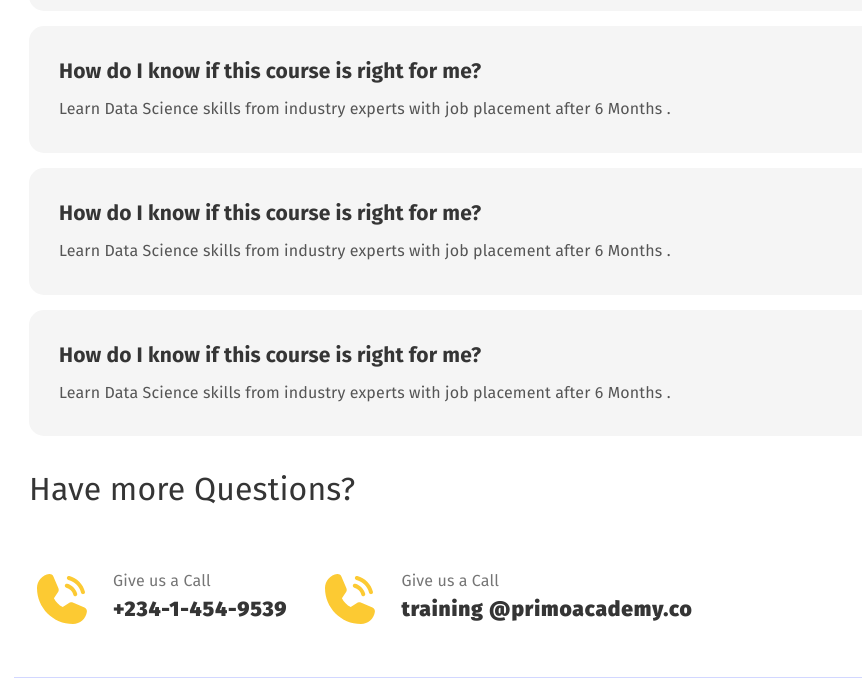
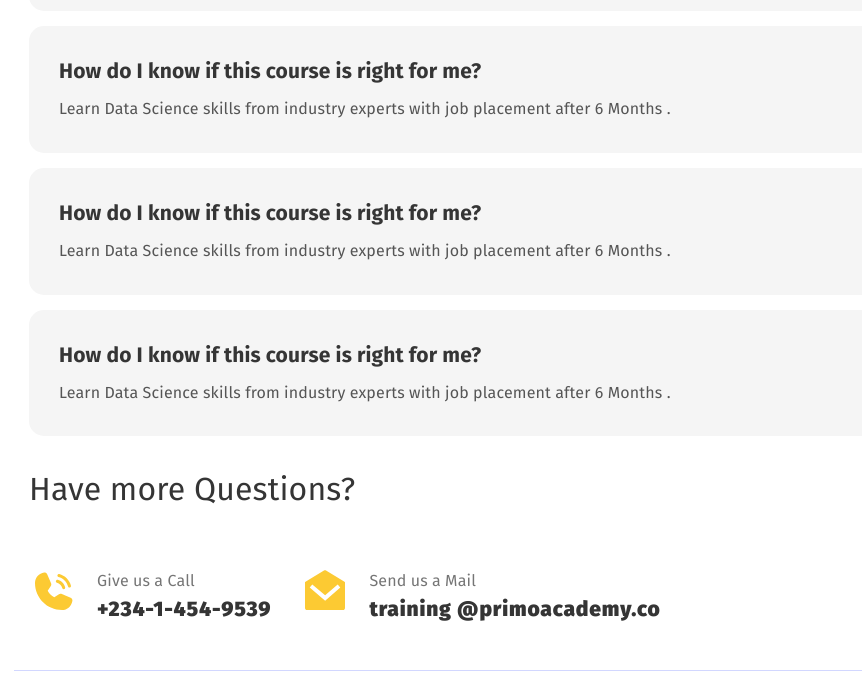
Before and after one commit to Calebs/primo_academy, a plain HTML site: page index.html in a window 1280 px wide. Shown: the part 2608-3307 px from the top of the page, without its empty margins (41-903 px from the left). Drawn offline with Linux system fonts and the light colour scheme.

Commit message:
Contact email label corrections

```diff
--- a/index.html
+++ b/index.html
@@ -371,7 +371,7 @@
                     <li class="contact_detail">
                         <div class="media_item">
                             <div class="media_figure">
-                                <img src="./img/icons/PhoneCall.svg" alt="">
+                                <img src="./img/icons/PhoneCall.svg" class="cust_icon icon_md" alt="An outgoing phone call">
                             </div>
                             <div class="media_info">
                                 <span class="infoLabel color__grey_dark">Give us a Call</span>
@@ -384,10 +384,10 @@
                     <li class="contact_detail">
                         <div class="media_item">
                             <div class="media_figure">
-                                <img src="./img/icons/PhoneCall.svg" alt="">
+                                <img src="./img/icons/mail-open.svg" alt="email envelope" class="cust_icon icon_md">
                             </div>
                             <div class="media_info">
-                                <span class="infoLabel color__grey_dark">Give us a Call</span>
+                                <span class="infoLabel color__grey_dark">Send us a Mail</span>
                                 <h4 class="title title_sm text__color_darker font-heavy">
                                     <a href="mailto:training @primoacademy.co">training @primoacademy.co</a>
                                 </h4>
```
